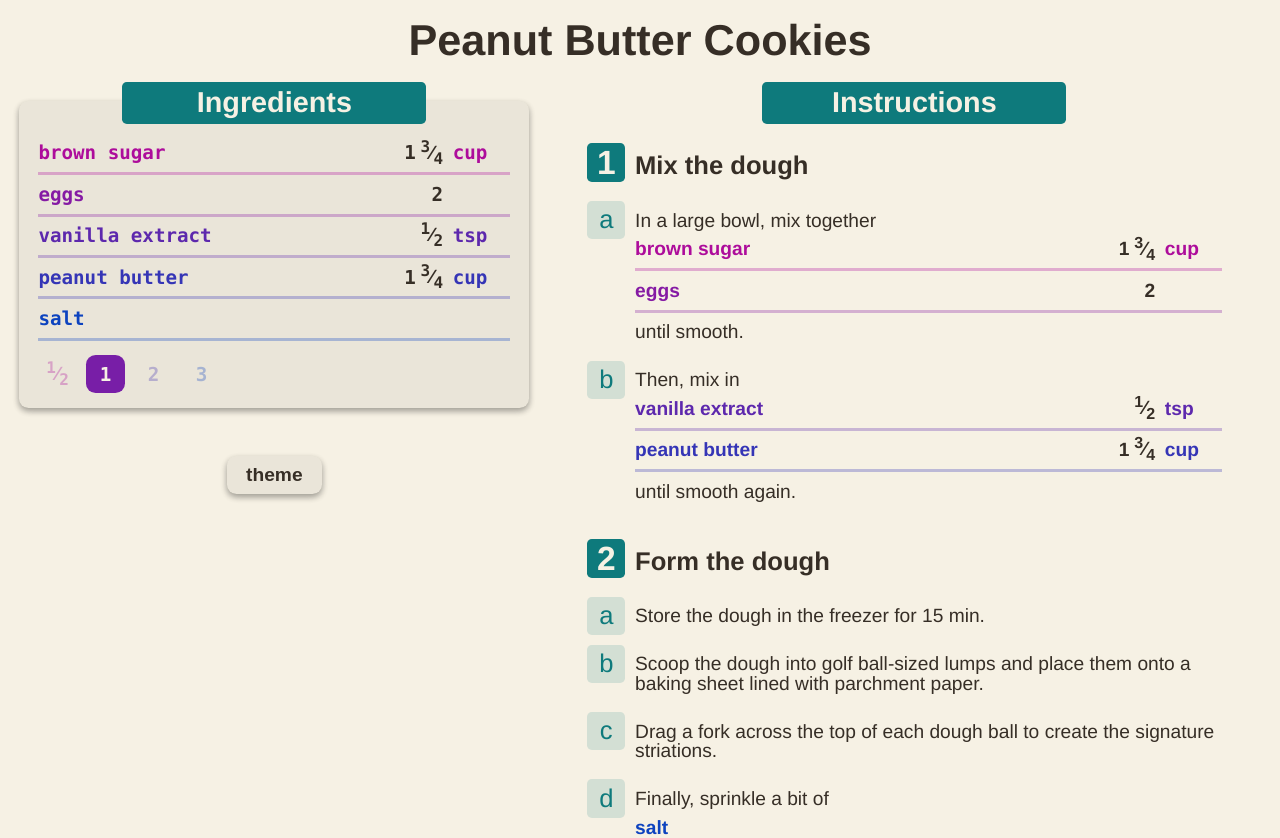
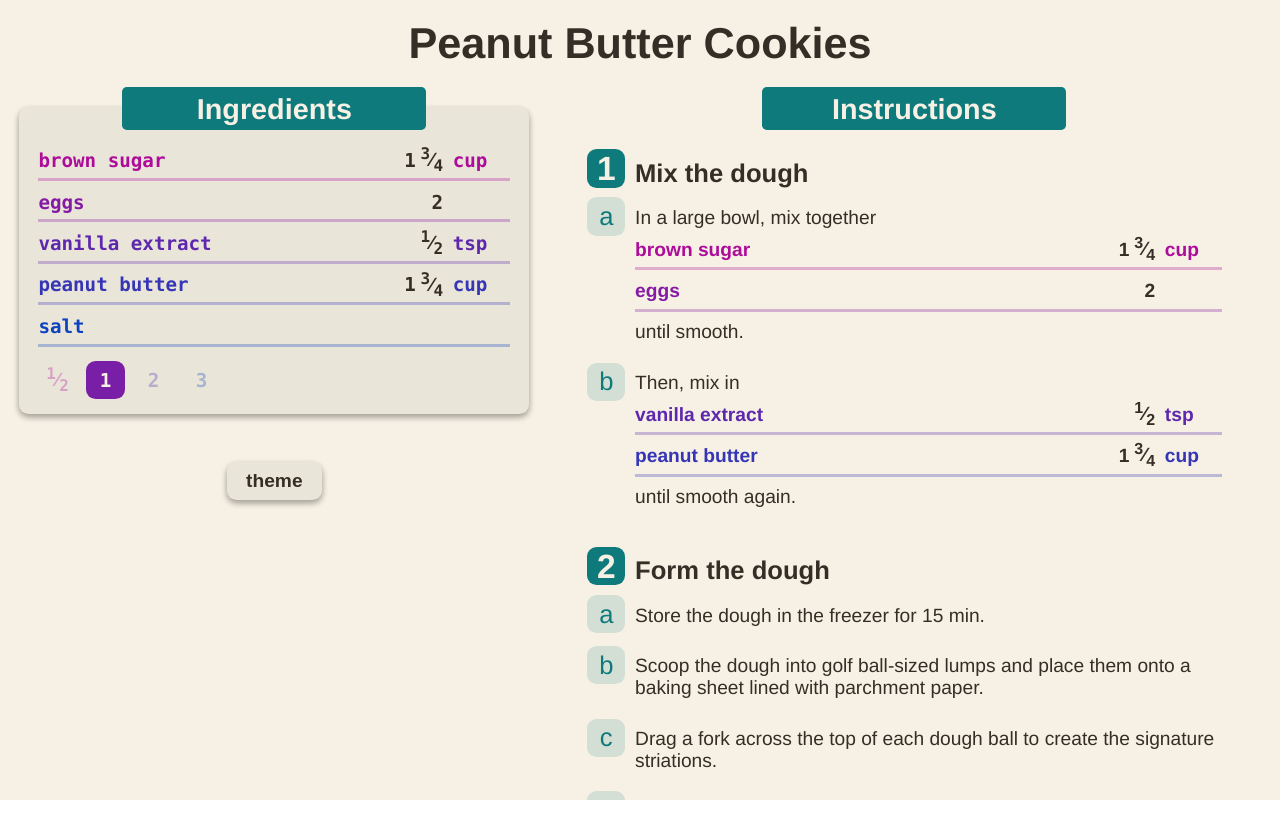
Before and after one commit to gtcarroll/recipes, a React (Create React App) app: page / in a window 1280 px wide. After the commit the page ends 800 px from the top, so only its background shows below. Built offline with nearby package versions, Linux system fonts and the light colour scheme.

Commit message:
fixed scrolling bug

```diff
--- a/src/components/App.js
+++ b/src/components/App.js
@@ -47,8 +47,9 @@ const AppDiv = styled.div`
     color ${styles.transition.body};
 
   // box model
-  width: 100%;
-  height: 100%;
+  height: 100vh;
+  max-width: 100vw;
+  //height: 100%;
 
   // clipping
   overflow-x: hidden;
--- a/src/components/common/Header2.js
+++ b/src/components/common/Header2.js
@@ -29,7 +29,7 @@ const Header2Div = styled.h2`
 
   // box model
   margin: auto;
-  border-radius: ${styles.borderRadius.bubble};
+  border-radius: ${styles.borderRadius.header};
   width: 100%;
   max-width: ${styles.width.h2};
   height: ${styles.height.bubble};
--- a/src/components/common/styles.js
+++ b/src/components/common/styles.js
@@ -25,7 +25,8 @@ export const styles = {
   borderRadius: {
     button: units.rem1,
     card: units.rem1,
-    bubble: units.rem0,
+    bubble: units.rem1,
+    header: units.rem0,
   },
   transition: {
     body: "0.5s ease-out",
@@ -56,7 +57,8 @@ export const styles = {
     fraction: "1.2rem",
   },
   fontFamily: {
-    monospace: "Menlo, monospace", //"courier, monospace",
-    sansSerif: "helvetica, sans-serif",
+    monospace:
+      'source-code-pro, Menlo, Monaco, Consolas, "Courier New", monospace', //"Menlo, monospace", //"courier, monospace",
+    sansSerif: "Helvetica, sans-serif",
   },
 };
--- a/src/components/recipe/Recipe.js
+++ b/src/components/recipe/Recipe.js
@@ -75,8 +75,6 @@ const RecipeDiv = styled.div`
   // box model
   margin: 0 auto;
   width: 100%; //${styles.width.content};
-  max-width: 100vw;
-  height: 100vh;
   padding: ${units.rem2} 0;
 `;
 
@@ -90,7 +88,7 @@ const ContentDiv = styled.div`
   margin: 0 auto;
   width: 100%; //${styles.width.content};
   max-width: 100vw;
-  height: 100vh;
+  //height: 100vh;
 `;
 
 const ArticleContainer = styled.div`
@@ -102,6 +100,7 @@ const ArticleContainer = styled.div`
 
   // box model
   width: ${styles.width.content};
+  //height: fit-content;
   padding: ${units.rem2} ${units.rem4};
 `;
 
--- a/src/components/recipe/instructions/Instruction.js
+++ b/src/components/recipe/instructions/Instruction.js
@@ -67,6 +67,7 @@ const Content = styled.div`
 
   // box model
   margin: ${units.rem2};
+  margin-top: ${units.rem1};
 `;
 
 const Task = styled.h3`
--- a/src/components/recipe/instructions/NumberBubble.js
+++ b/src/components/recipe/instructions/NumberBubble.js
@@ -34,9 +34,11 @@ const NumberBubbleDiv = styled.div`
   border-radius: ${styles.borderRadius.bubble};
   width: ${units.rem4};
   min-width: ${units.rem4};
-  height: ${units.rem4};
+  height: calc(${units.rem4} - 1px);
+  padding-top: 1px;
 
   // typography
+  //font-family: ${styles.fontFamily.monospace};
   font-size: ${styles.fontSize.h2};
   text-align: center;
   font-weight: bold;
--- a/src/index.css
+++ b/src/index.css
@@ -1,7 +1,7 @@
 * {
   margin: 0;
   padding: 0;
-  line-height: 100%;
+  //line-height: 100%;
 }
 
 body {
```
